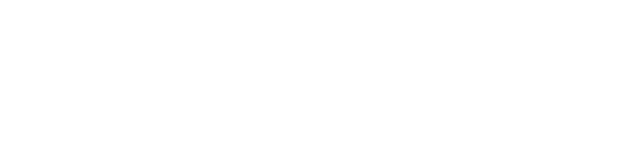
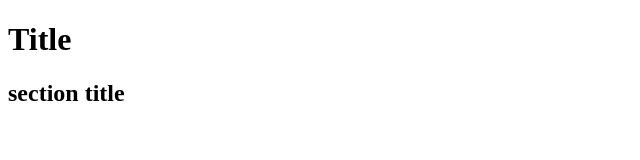
Before and after one commit to megumi-murashita/megumi-test, a plain HTML site: page index.html in a window 1280 px wide. Shown: the whole page, without its empty margins (0-640 px from the left). Drawn offline with Linux system fonts and the light colour scheme.

Commit message:
ブランチ作成後初回コミット

```diff
--- a/index.html
+++ b/index.html
@@ -30,6 +30,12 @@
 
       <body>
 
+        <h1>Title</h1>
+
+        <section class="top-about">
+            <h2>section title</h2>
+        </section>
+
       </body>
 
 </html>
```
